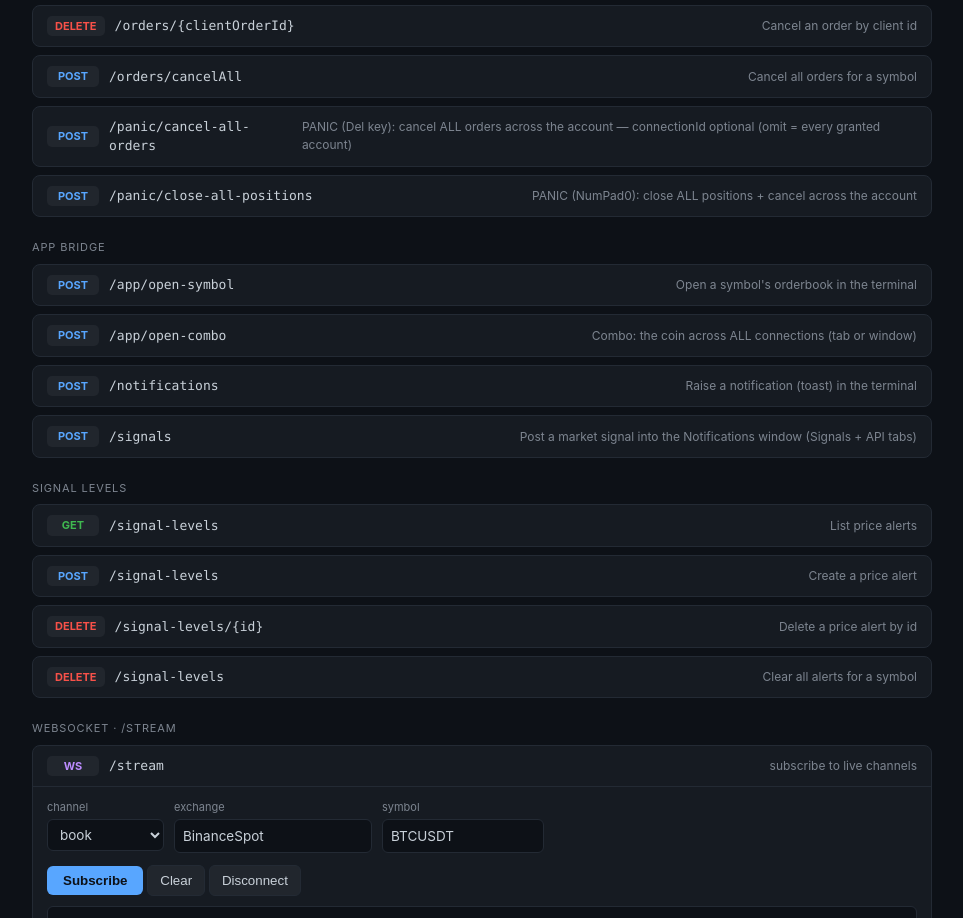
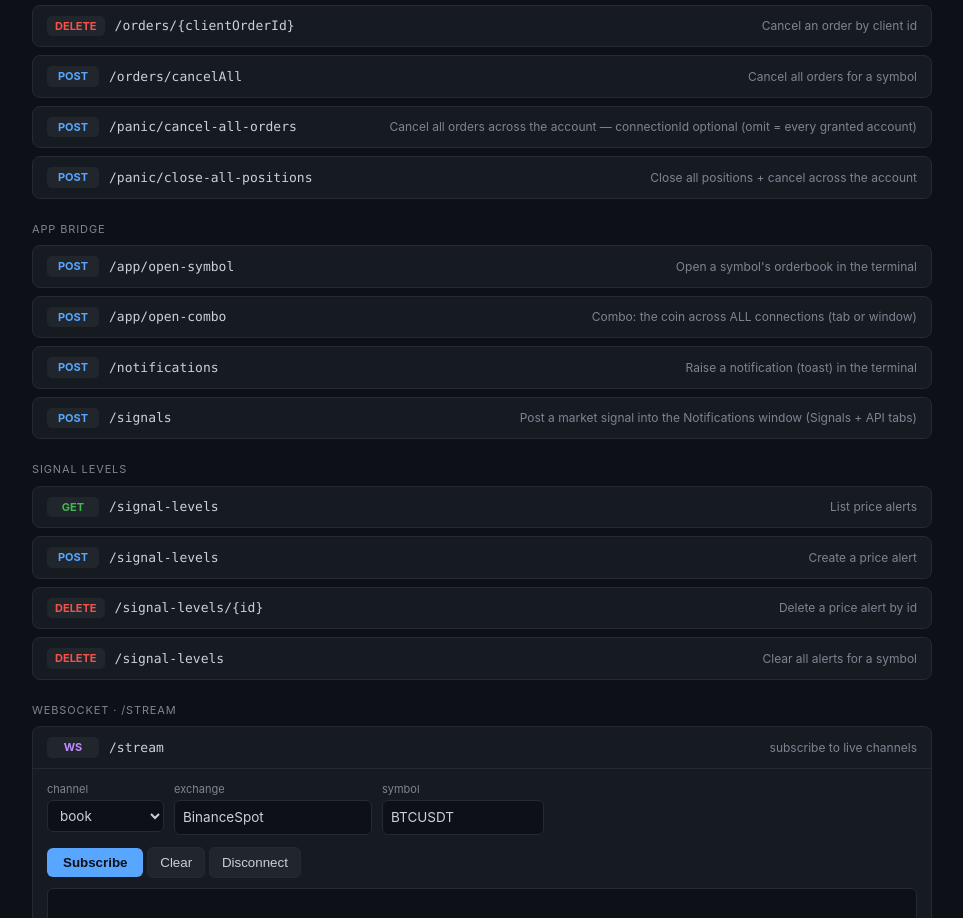
Before and after one commit to Colibriecosystem/colibri-sdk, a plain HTML site: page docs/index.html in a window 1280 px wide. Shown: the part 1042-1960 px from the top of the page, without its empty margins (158-1121 px from the left). Drawn offline with Linux system fonts and the light colour scheme.

Commit message:
site(explorer): drop the Del/NumPad0 hotkey mentions from the panic endpoint descriptions

```diff
--- a/docs/index.html
+++ b/docs/index.html
@@ -198,9 +198,9 @@ const EP = [
     okc:202, ok:{status:"accepted"}, errc:400, err:ERR("bad_request","unknown clientOrderId")}],
   ["Trading","POST","/orders/cancelAll","Cancel all orders for a symbol",{b:'{"connectionId":"a1b2c3","exchange":"BinanceSpot","symbol":"BTCUSDT"}',
     okc:202, ok:{status:"accepted"}, errc:403, err:ERR("trading_not_enabled","This connection has not been granted trading via the Local API")}],
-  ["Trading","POST","/panic/cancel-all-orders","PANIC (Del key): cancel ALL orders across the account — connectionId optional (omit = every granted account)",{b:'{"connectionId":"a1b2c3"}',
+  ["Trading","POST","/panic/cancel-all-orders","Cancel all orders across the account — connectionId optional (omit = every granted account)",{b:'{"connectionId":"a1b2c3"}',
     okc:202, ok:{status:"accepted",accounts:2}, errc:403, err:ERR("trading_not_enabled","No granted connection")}],
-  ["Trading","POST","/panic/close-all-positions","PANIC (NumPad0): close ALL positions + cancel across the account",{b:'{"connectionId":"a1b2c3"}',
+  ["Trading","POST","/panic/close-all-positions","Close all positions + cancel across the account",{b:'{"connectionId":"a1b2c3"}',
     okc:202, ok:{status:"accepted",accounts:2}, errc:403, err:ERR("trading_not_enabled","No granted connection")}],
 
   ["App bridge","POST","/app/open-symbol","Open a symbol's orderbook in the terminal",{b:'{"exchange":"BinanceSpot","symbol":"BTCUSDT"}',
```
